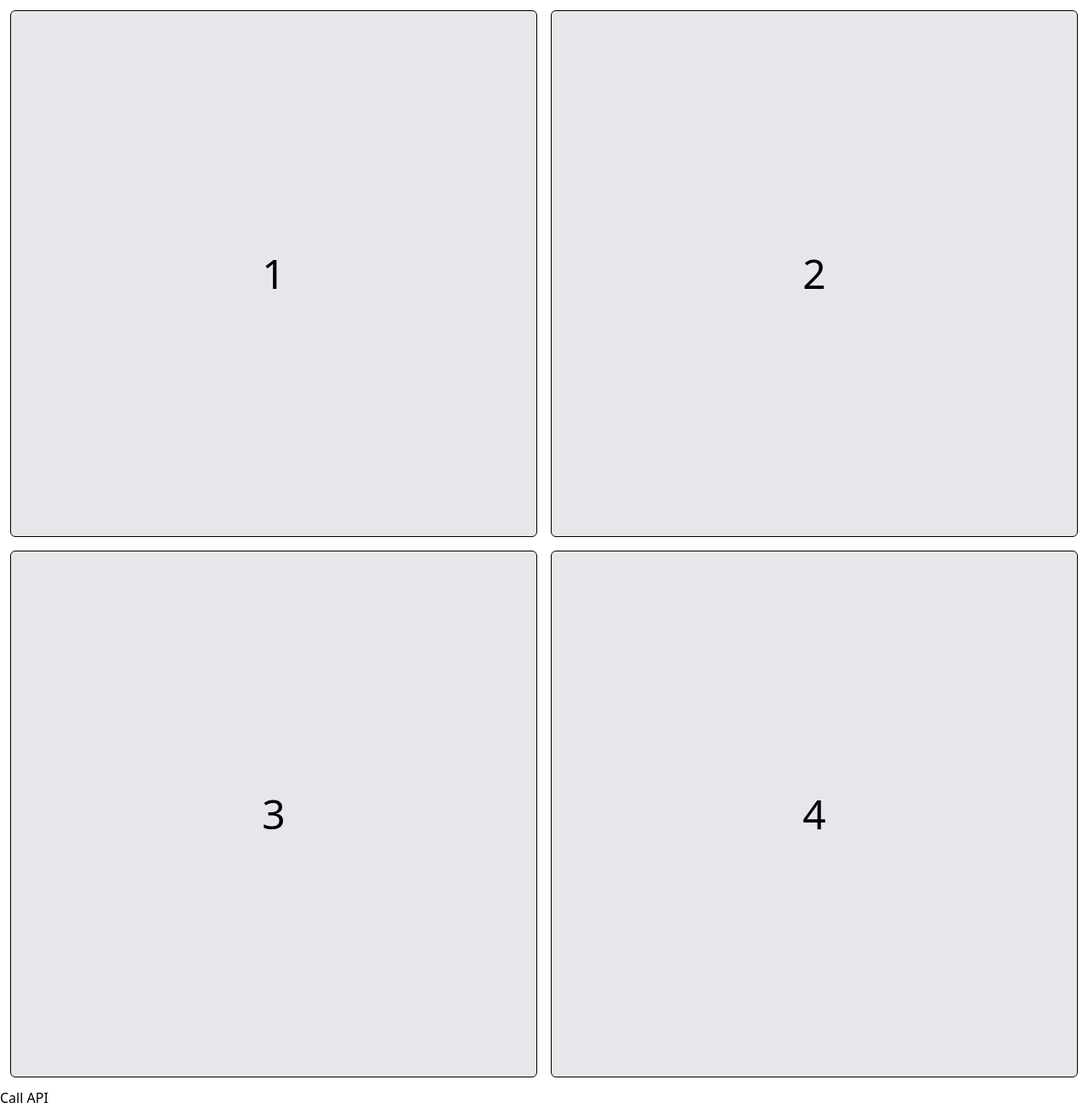
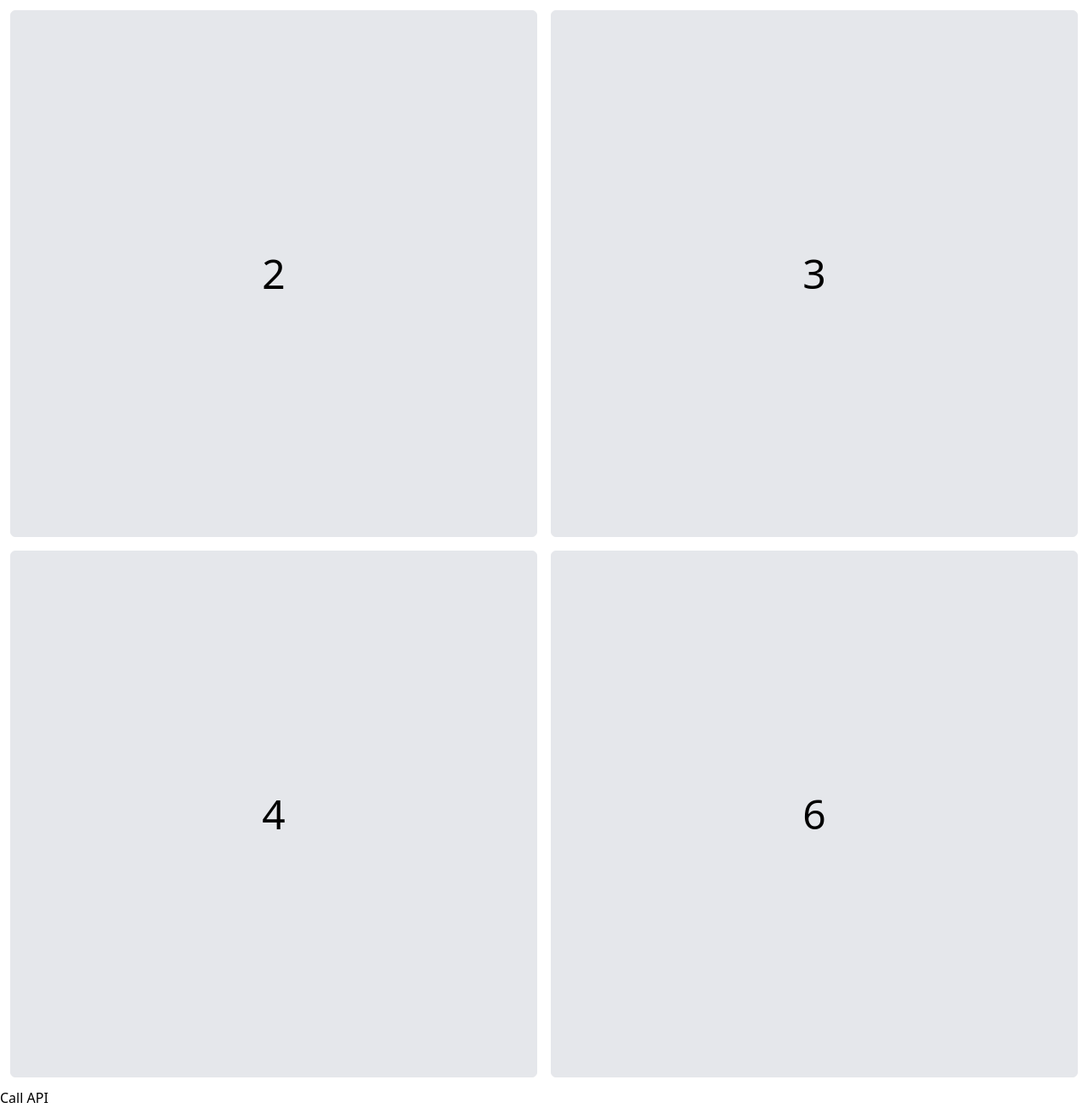
Before and after one commit to dchen327/four-nums, a React (Create React App) app: page / in a window 1280 px wide. Shown: the whole page at 85% size. Built offline with nearby package versions, Linux system fonts and the light colour scheme; the HTML template or start-up script is replaced by a standard one.

Commit message:
clickable squares

```diff
--- a/src/App.js
+++ b/src/App.js
@@ -1,34 +1,27 @@
-import React from "react";
-import "./App.css";
+import { useState } from "react";
 
 function App() {
-  const handleClick = async () => {
-    const response = await fetch("/api/index.py", {
-      method: "POST",
-      headers: {
-        "Content-Type": "application/json",
-      },
-      body: JSON.stringify({ params: "hi" }),
-    });
-    const data = await response.json();
-    console.log(data);
+  const [selected, setSelected] = useState(null);
+  const values = [2, 3, 4, 6];
+
+  const handleClick = (idx) => {
+    setSelected(idx);
   };
 
   return (
     <div>
       <div className="grid grid-cols-2 gap-4 m-3">
-        <div className="flex items-center justify-center p-4 rounded-md text-5xl bg-gray-200 border border-black aspect-square">
-          1
-        </div>
-        <div className="flex items-center justify-center p-4 rounded-md text-5xl bg-gray-200 border border-black aspect-square">
-          2
-        </div>
-        <div className="flex items-center justify-center p-4 rounded-md text-5xl bg-gray-200 border border-black aspect-square">
-          3
-        </div>
-        <div className="flex items-center justify-center p-4 rounded-md text-5xl bg-gray-200 border border-black aspect-square">
-          4
-        </div>
+        {values.map((num, idx) => (
+          <div
+            key={idx}
+            className={`flex items-center justify-center p-4 rounded-md text-5xl border aspect-square ${
+              selected === idx ? "bg-blue-200" : "bg-gray-200"
+            }`}
+            onClick={() => handleClick(idx)}
+          >
+            {num}
+          </div>
+        ))}
       </div>
       <button onClick={handleClick}>Call API</button>
     </div>
```
